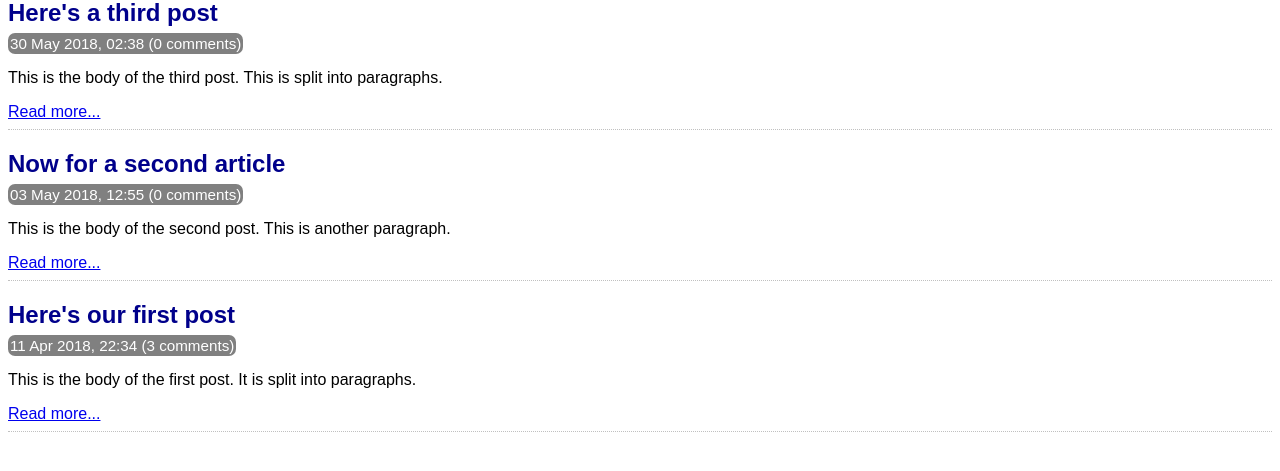
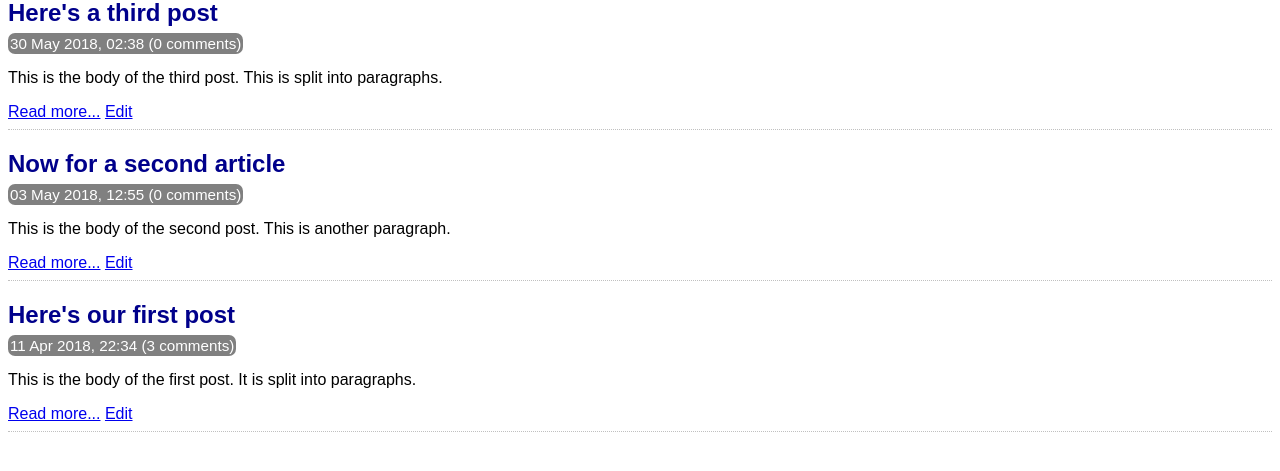
Before and after one commit to skyerus/blog, a PHP site: page /index.php?not-found=1 in a window 1280 px wide. Shown: the part 156-627 px from the top of the page. Run offline with PHP 8.4, Linux system fonts and the light colour scheme; the visitor is signed in with stand-in values (Sample User, id 1); data comes from the database, SQL or seed files in the repository.

Commit message:
edit post option if logged in

```diff
--- a/index.php
+++ b/index.php
@@ -28,7 +28,7 @@ $notFound = isset($_GET['not-found']);
         <?php require 'templates/head.php' ?>
     </head>
     <body>
-        <?php require 'templates/title.php' ; ?>
+        <?php require 'templates/title.php' ?>
 
         <?php if ($notFound): ?>
             <div class="error box">
@@ -44,18 +44,24 @@ $notFound = isset($_GET['not-found']);
                     </h2>
                     <div class="meta">
                         <?php echo convertSqlDate($row['created_at']) ?>
+
                         (<?php echo countCommentsForPost($pdo, $row['id']) ?> comments)
                     </div>
                     <p>
                         <?php echo htmlEscape($row['body']) ?>
                     </p>
-                    <div class="read-more">
-                        <a
-                            href="view-post.php?post_id=<?php echo $row['id'] ?>"
+                    <div class="post-controls">
+                        <a href="view-post.php?post_id=<?php echo $row['id'] ?>"
                         >Read more...</a>
+
+                        <?php if (isLoggedIn()): ?>
+                            <a href="edit-post.php?post_id=<?php echo $row['id'] ?>"
+                            >Edit</a>
+                        <?php endif ?>
                     </div>
                 </div>
             <?php endwhile ?>
         </div>
+
     </body>
 </html>
```
